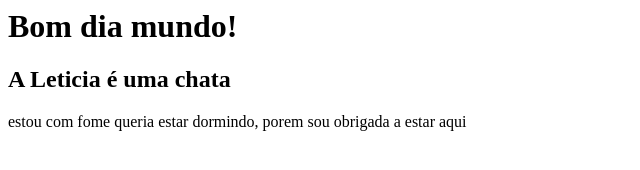
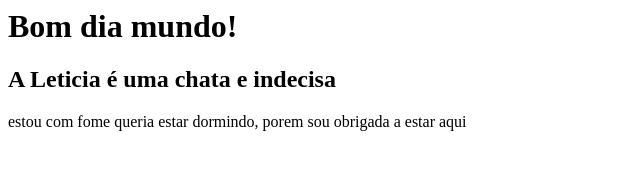
Before and after one commit to Sihfcruz/meu_projeto, a plain HTML site: page index.html in a window 1280 px wide. Shown: the whole page, without its empty margins (0-640 px from the left). Drawn offline with Linux system fonts and the light colour scheme.

Commit message:
Update index.html

```diff
--- a/index.html
+++ b/index.html
@@ -1,5 +1,5 @@
 <h1> Bom dia mundo! </h1>
-<h2>A Leticia é uma chata </h2>
+<h2>A Leticia é uma chata e indecisa</h2>
 
 <p>
 estou com fome
```
